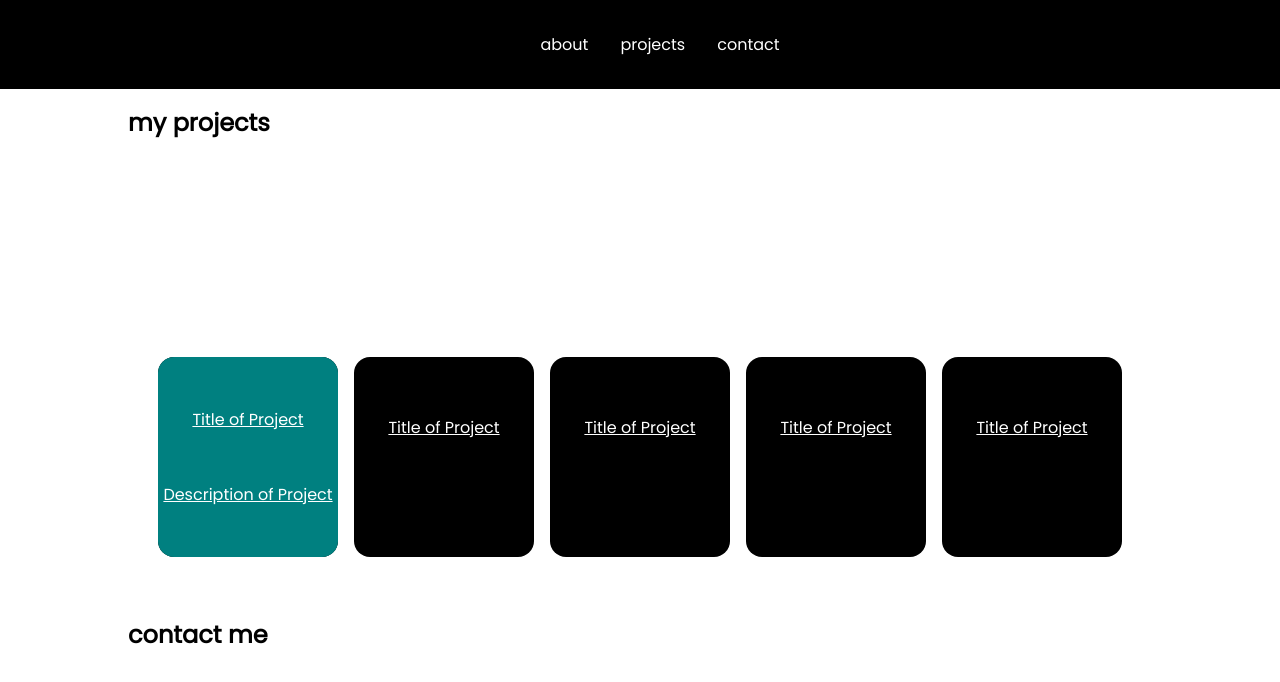
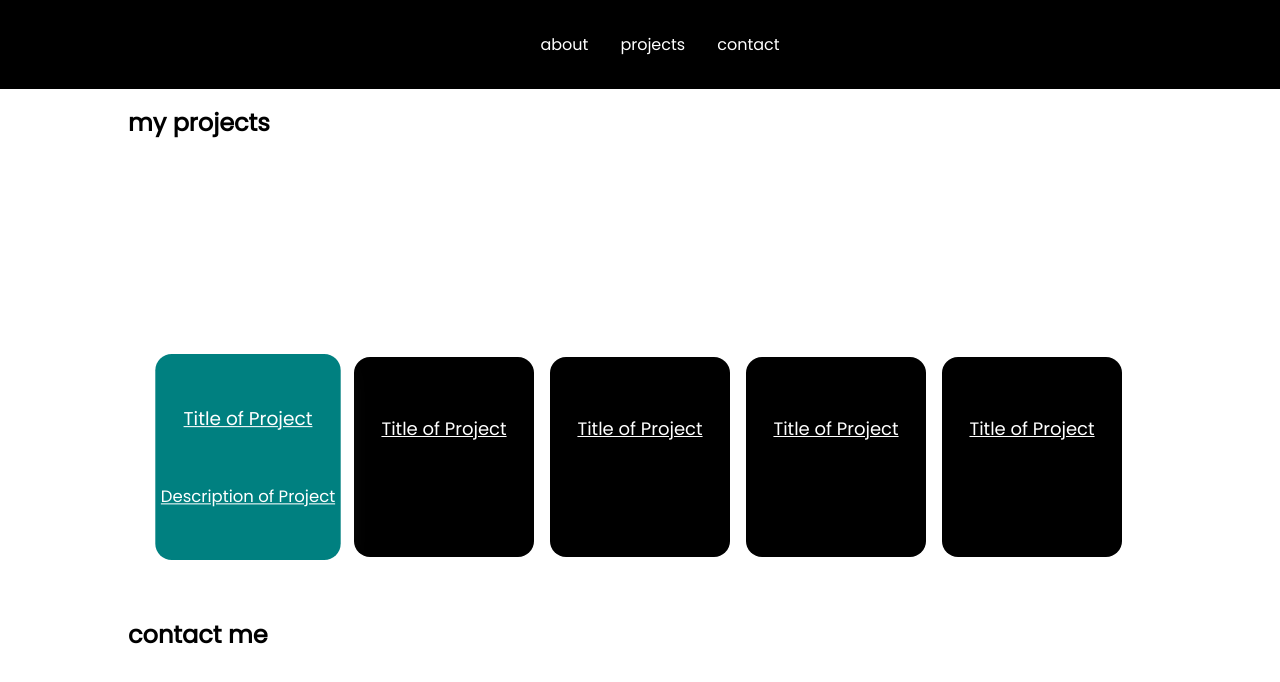
Before and after one commit to miguelaledesma/first_react_project, a React (Create React App) app: page / in a window 1280 px wide. In both pictures the pointer is over the element 248 px from the left and 1076 px from the top of the page. Shown: the part 619-1301 px from the top of the page. Built offline with nearby package versions, Linux system fonts and the light colour scheme.

Commit message:
added smooth scroll between hrefs

```diff
--- a/src/components/Contact.js
+++ b/src/components/Contact.js
@@ -10,7 +10,11 @@ const Contact = () => {
     return(
         <section id= 'contact'>
             <h2>contact me</h2>
+
+
         </section>
+
+
     )
 }
 
--- a/src/index.css
+++ b/src/index.css
@@ -1,4 +1,9 @@
 @import url('https://fonts.googleapis.com/css2?family=Poppins:ital,wght@0,400;1,200&display=swap');
+
+
+html {
+     scroll-behavior: smooth;
+    }
 
 body{
     font-family: Poppins;
@@ -114,7 +119,23 @@ h1{
 
   }
 
-  .tile a:hover{
+  /* .tile a:hover{
       background-color: teal;
       border-radius: 1rem;
+  } */
+
+  .tile:hover{
+    transform:scale(1.03);
+
+  background-color:teal;
+  color:black;
+  box-shadow:0 10px 30px -5px rgba(255,255,255,0.2);
   }
+
+  .project-title {
+    font-size:1.125em;
+  }
+
+  .project-intro {
+    display: none;
+  }
```
